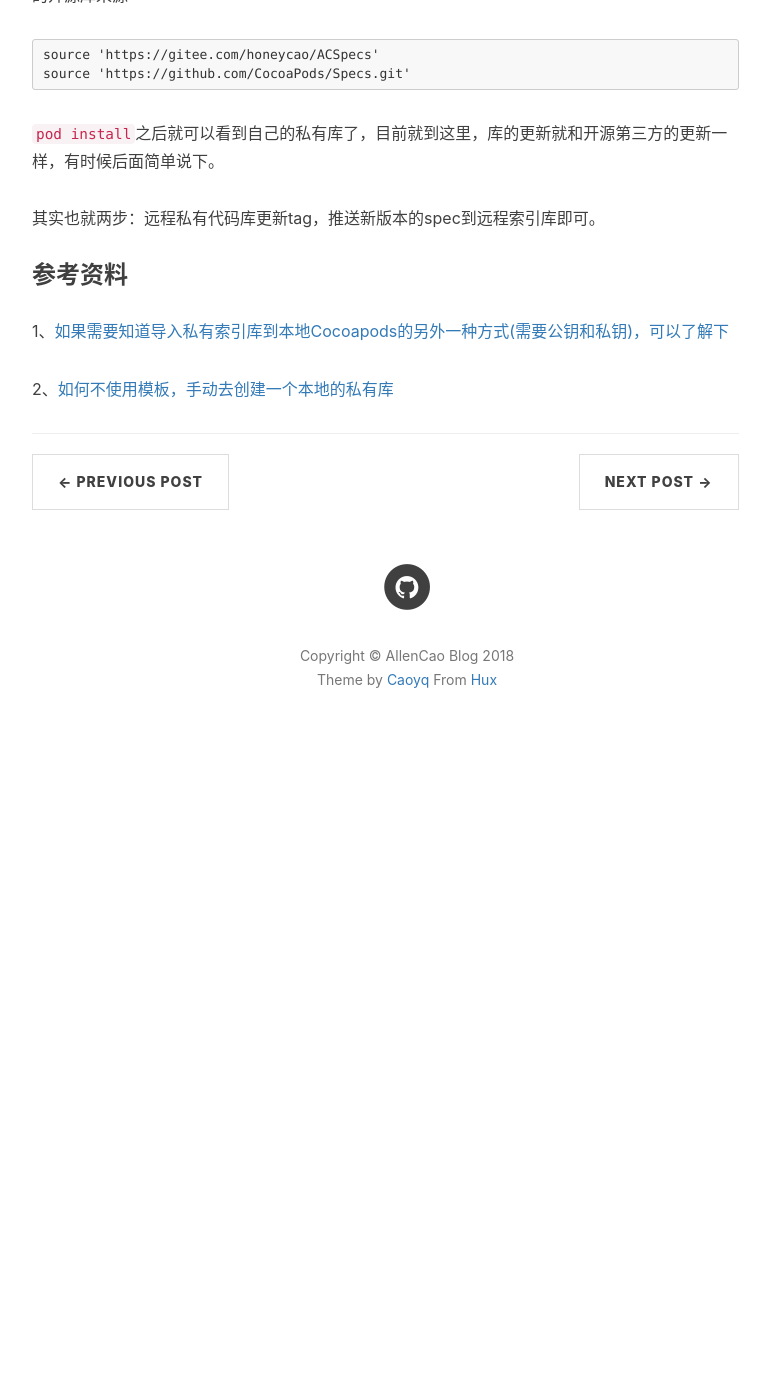
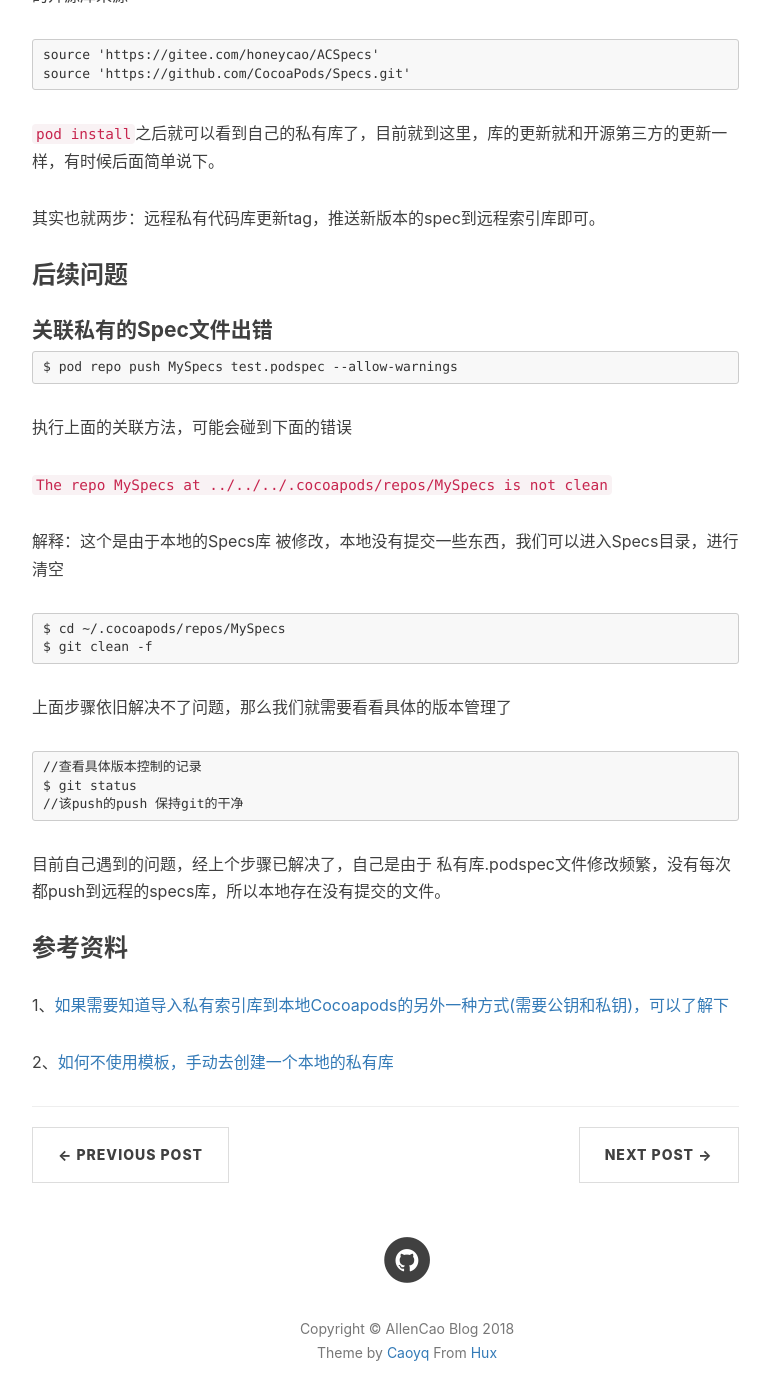
Before and after one commit to honeycao/honeycao.github.io, a Jekyll site: the page built from _posts/2018-05-23-Remote private library.md, in a window 1280 px wide and 1400 px high, scrolled down 7756 px. Shown: the whole window, without its empty margins (233-1003 px from the left). Built offline with Jekyll 4.4.1, drawn with Linux system fonts in a browser that asks for light colours; nearby versions of some CDN libraries; comment, search, counter and statistics services are not loaded; before the commit the page ends 8512 px from its top, so only the background shows below that.

Commit message:
文章完善

````diff
--- a/_posts/2018-05-23-Remote private library.md
+++ b/_posts/2018-05-23-Remote private library.md
@@ -230,6 +230,37 @@ source 'https://github.com/CocoaPods/Specs.git'
 
 
 
+### 后续问题
+
+#### 关联私有的Spec文件出错
+
+```
+$ pod repo push MySpecs test.podspec --allow-warnings
+```
+
+执行上面的关联方法，可能会碰到下面的错误
+
+ `The repo MySpecs at ../../../.cocoapods/repos/MySpecs is not clean`
+
+解释：这个是由于本地的Specs库 被修改，本地没有提交一些东西，我们可以进入Specs目录，进行清空
+
+```
+$ cd ~/.cocoapods/repos/MySpecs
+$ git clean -f
+```
+
+上面步骤依旧解决不了问题，那么我们就需要看看具体的版本管理了
+
+```
+//查看具体版本控制的记录
+$ git status
+//该push的push 保持git的干净
+```
+
+目前自己遇到的问题，经上个步骤已解决了，自己是由于 私有库.podspec文件修改频繁，没有每次都push到远程的specs库，所以本地存在没有提交的文件。
+
+
+
 ### 参考资料
 
 1、[如果需要知道导入私有索引库到本地Cocoapods的另外一种方式(需要公钥和私钥)，可以了解下](https://www.jianshu.com/p/5fe1a67f3ee1)
````
